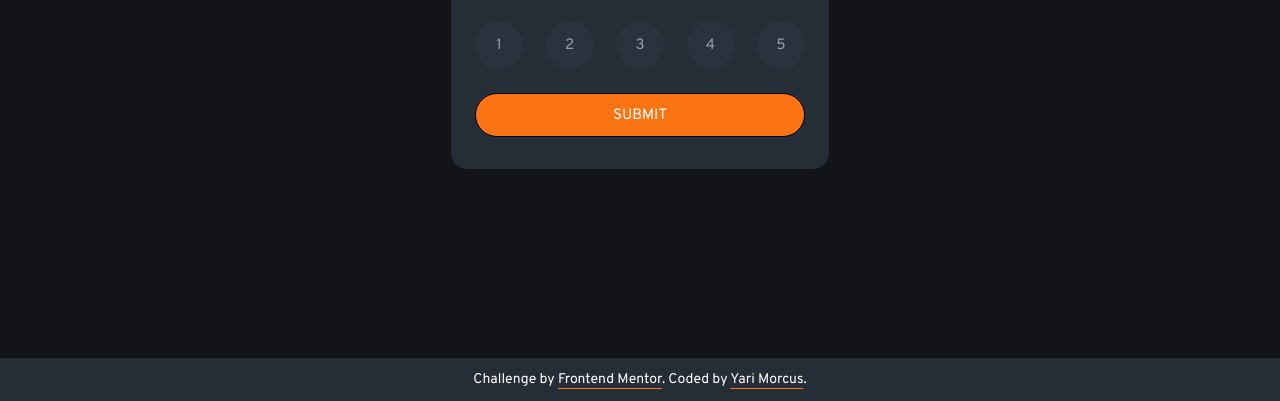
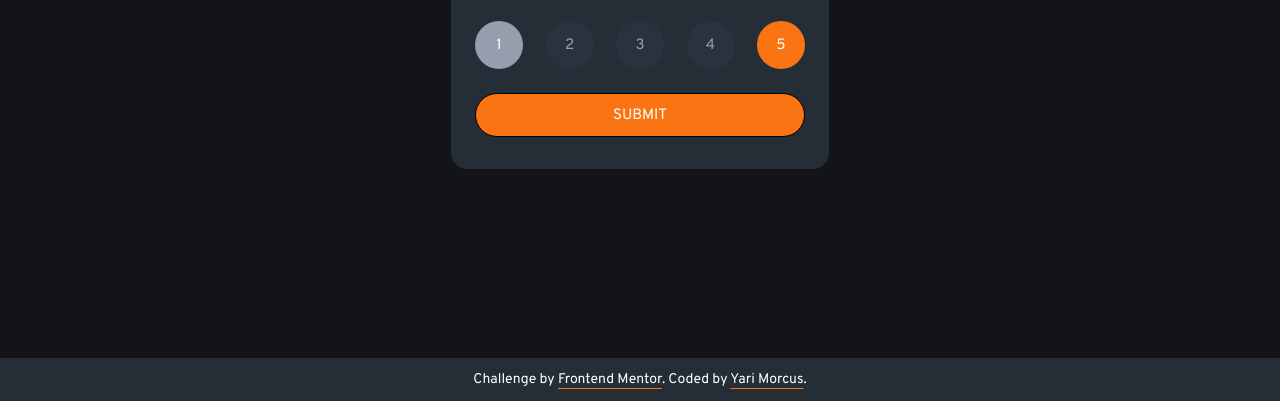
Before and after one commit to YariMorcus/interactive-rating-component, a website: page index.html in a window 1280 px wide. In both pictures the pointer is over the button 499 px from the left and 444 px from the top of the page. Shown: the part 399-800 px from the top of the page. Drawn offline with Linux system fonts and the light colour scheme.

Commit message:
Add hover states and selected state for selected button

```diff
--- a/css/style.css
+++ b/css/style.css
@@ -140,6 +140,10 @@ h2 {
     line-height: 3rem;
   }
 }
+.rating-circle:hover {
+  color: hsl(0deg, 0%, 100%);
+  background-color: hsl(217deg, 12%, 63%);
+}
 
 .submit-container {
   margin-top: 1.5rem;
@@ -158,6 +162,15 @@ h2 {
   .submit-button {
     padding: 0.7rem 0;
   }
+}
+.submit-button:hover {
+  color: hsl(25deg, 97%, 53%);
+  background-color: hsl(0deg, 0%, 100%);
+}
+
+.selected {
+  color: hsl(0deg, 0%, 100%);
+  background-color: hsl(25deg, 97%, 53%);
 }
 
 .thank-you-card {
--- a/index.html
+++ b/index.html
@@ -34,7 +34,7 @@
           <button class="rating-circle">2</button>
           <button class="rating-circle">3</button>
           <button class="rating-circle">4</button>
-          <button class="rating-circle">5</button>
+          <button class="rating-circle selected">5</button>
         </div>
 
         <div class="submit-container"> <!-- submit container -->
```
